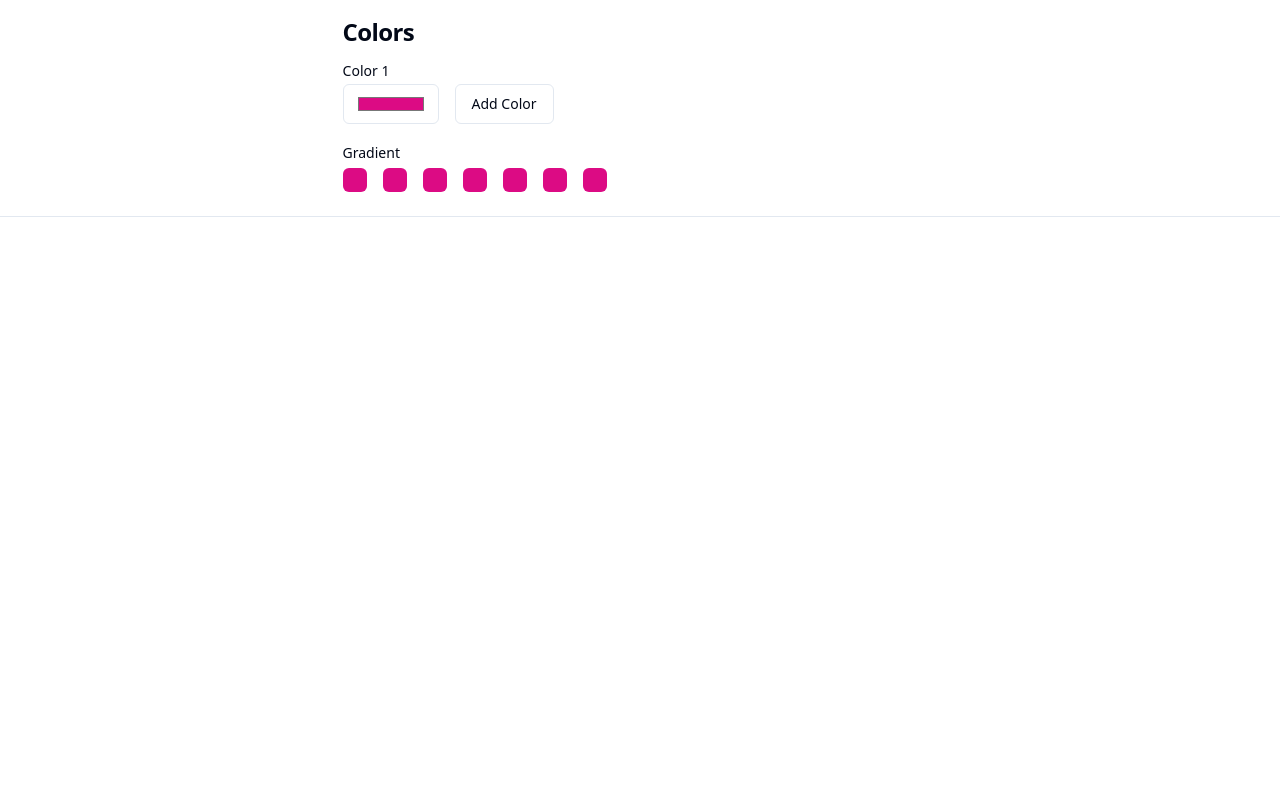
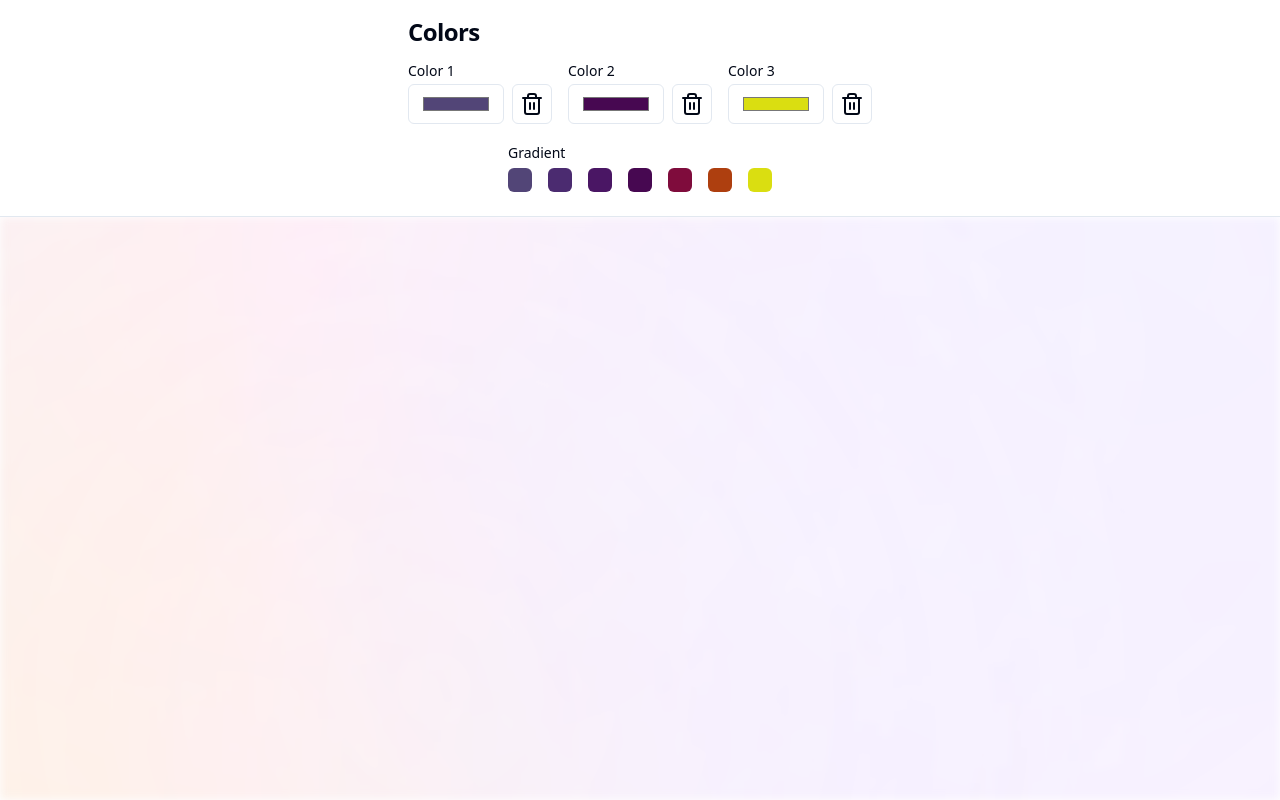
Before and after one commit to HoverBaum/gradientMesh, a React (Vite) app: page / in a window 1280 px wide. Built offline with nearby package versions, Linux system fonts and the light colour scheme.

Commit message:
✨ dark mode

```diff
--- a/src/App.tsx
+++ b/src/App.tsx
@@ -3,8 +3,9 @@ import { ColorConfigurator, ColorType } from './ColorConfigurator'
 import chroma from 'chroma-js'
 import { Label } from './components/ui/label'
 import { Separator } from './components/ui/separator'
+import { MeshDisplay } from './MeshDisplay'
 
-const MAX_COLORS = 2
+const MAX_COLORS = 3
 const GRADIENT_COLORS = 7
 const GRADIENT_MODE = 'hsl'
 
@@ -14,10 +15,19 @@ function App() {
       value: chroma.random().hex(),
       id: '1',
     },
+    {
+      value: chroma.random().hex(),
+      id: '2',
+    },
+    {
+      value: chroma.random().hex(),
+      id: '3',
+    },
   ])
   const [gradientColors, setGradientColors] = useState<string[]>([])
 
   useEffect(() => {
+    if (colors.length === 0) return
     if (colors.length === 1) {
       setGradientColors(chroma.scale([colors[0].value]).colors(GRADIENT_COLORS))
     } else if (colors.length === 2) {
@@ -27,11 +37,24 @@ function App() {
           .mode(GRADIENT_MODE)
           .colors(GRADIENT_COLORS)
       )
+    } else {
+      const firstColors = chroma
+        .scale([colors[0].value, colors[1].value])
+        .mode(GRADIENT_MODE)
+        .colors(GRADIENT_COLORS)
+      const secondColors = chroma
+        .scale([colors[1].value, colors[2].value])
+        .mode(GRADIENT_MODE)
+        .colors(GRADIENT_COLORS)
+      const gradient = firstColors
+        .concat(secondColors.slice(1))
+        .filter((_, index) => index % 2 === 0)
+      setGradientColors(gradient)
     }
   }, [colors])
 
   return (
-    <div>
+    <div className="flex flex-col h-full">
       <ColorConfigurator
         colors={colors}
         onColorsChange={setColors}
@@ -50,6 +73,9 @@ function App() {
         </div>
       </div>
       <Separator className="mt-6" />
+      <div className="flex-grow">
+        <MeshDisplay colors={gradientColors} />
+      </div>
     </div>
   )
 }
--- /dev/null
+++ b/src/MeshDisplay.tsx
@@ -0,0 +1,61 @@
+import React from 'react'
+
+type MeshDisplayProps = {
+  colors: string[]
+  /**
+   * The maximum distance in % that a gradient origin can be from the edge of the container.
+   * Defaults to 30.
+   */
+  maxDistance?: number
+}
+
+export const MeshDisplay: React.FC<MeshDisplayProps> = ({
+  colors,
+  maxDistance = 30,
+}) => {
+  const generateConstrainedPosition = (): string => {
+    const side = Math.floor(Math.random() * 4) // 0 = top, 1 = bottom, 2 = left, 3 = right
+    let x, y
+
+    switch (side) {
+      case 0: // top
+        x = Math.floor(Math.random() * 100)
+        y = Math.floor(Math.random() * maxDistance)
+        break
+      case 1: // bottom
+        x = Math.floor(Math.random() * 100)
+        y = 100 - Math.floor(Math.random() * maxDistance)
+        break
+      case 2: // left
+        x = Math.floor(Math.random() * maxDistance)
+        y = Math.floor(Math.random() * 100)
+        break
+      case 3: // right
+        x = 100 - Math.floor(Math.random() * maxDistance)
+        y = Math.floor(Math.random() * 100)
+        break
+    }
+
+    return `${x}% ${y}%`
+  }
+
+  const backgroundImage = colors
+    .map(
+      (color) =>
+        `radial-gradient(circle at ${generateConstrainedPosition()}, ${color}, transparent 75%)`
+    )
+    .join(', ')
+
+  const style = {
+    backgroundImage: backgroundImage,
+  }
+
+  return (
+    <div className="h-full w-full overflow-hidden">
+      <div
+        className="blur-sm bg-muted bg-blend-color dark:bg-blend-darken w-full h-full "
+        style={style}
+      ></div>
+    </div>
+  )
+}
--- /dev/null
+++ b/src/components/theme-provider.tsx
@@ -0,0 +1,87 @@
+import { createContext, useContext, useEffect, useState } from 'react'
+
+type Theme = 'dark' | 'light' | 'system'
+
+type ThemeProviderProps = {
+  children: React.ReactNode
+  defaultTheme?: Theme
+  storageKey?: string
+}
+
+type ThemeProviderState = {
+  theme: Theme
+  setTheme: (theme: Theme) => void
+}
+
+const initialState: ThemeProviderState = {
+  theme: 'system',
+  setTheme: () => null,
+}
+
+const ThemeProviderContext = createContext<ThemeProviderState>(initialState)
+
+export function ThemeProvider({
+  children,
+  defaultTheme = 'system',
+  storageKey = 'vite-ui-theme',
+  ...props
+}: ThemeProviderProps) {
+  const [theme, setTheme] = useState<Theme>(
+    () => (localStorage.getItem(storageKey) as Theme) || defaultTheme
+  )
+
+  useEffect(() => {
+    const root = window.document.documentElement
+
+    const updateTheme = (currentTheme: Theme) => {
+      root.classList.remove('light', 'dark')
+
+      if (currentTheme === 'system') {
+        const systemTheme = window.matchMedia('(prefers-color-scheme: dark)')
+          .matches
+          ? 'dark'
+          : 'light'
+
+        root.classList.add(systemTheme)
+      } else {
+        root.classList.add(currentTheme)
+      }
+    }
+
+    updateTheme(theme)
+
+    if (theme === 'system') {
+      const mediaQuery = window.matchMedia('(prefers-color-scheme: dark)')
+      const handleChange = () => updateTheme('system')
+
+      mediaQuery.addEventListener('change', handleChange)
+
+      return () => {
+        mediaQuery.removeEventListener('change', handleChange)
+      }
+    }
+  }, [theme])
+
+  const value = {
+    theme,
+    setTheme: (newTheme: Theme) => {
+      localStorage.setItem(storageKey, newTheme)
+      setTheme(newTheme)
+    },
+  }
+
+  return (
+    <ThemeProviderContext.Provider {...props} value={value}>
+      {children}
+    </ThemeProviderContext.Provider>
+  )
+}
+
+export const useTheme = () => {
+  const context = useContext(ThemeProviderContext)
+
+  if (context === undefined)
+    throw new Error('useTheme must be used within a ThemeProvider')
+
+  return context
+}
--- a/src/index.css
+++ b/src/index.css
@@ -1,6 +1,12 @@
 @tailwind base;
 @tailwind components;
 @tailwind utilities;
+
+html,
+body,
+#root {
+  height: 100%;
+}
 
 @layer base {
   :root {
--- a/src/main.tsx
+++ b/src/main.tsx
@@ -2,9 +2,12 @@ import { StrictMode } from 'react'
 import { createRoot } from 'react-dom/client'
 import App from './App.tsx'
 import './index.css'
+import { ThemeProvider } from './components/theme-provider.tsx'
 
 createRoot(document.getElementById('root')!).render(
   <StrictMode>
-    <App />
-  </StrictMode>,
+    <ThemeProvider defaultTheme="system" storageKey="vite-ui-theme">
+      <App />
+    </ThemeProvider>
+  </StrictMode>
 )
```
